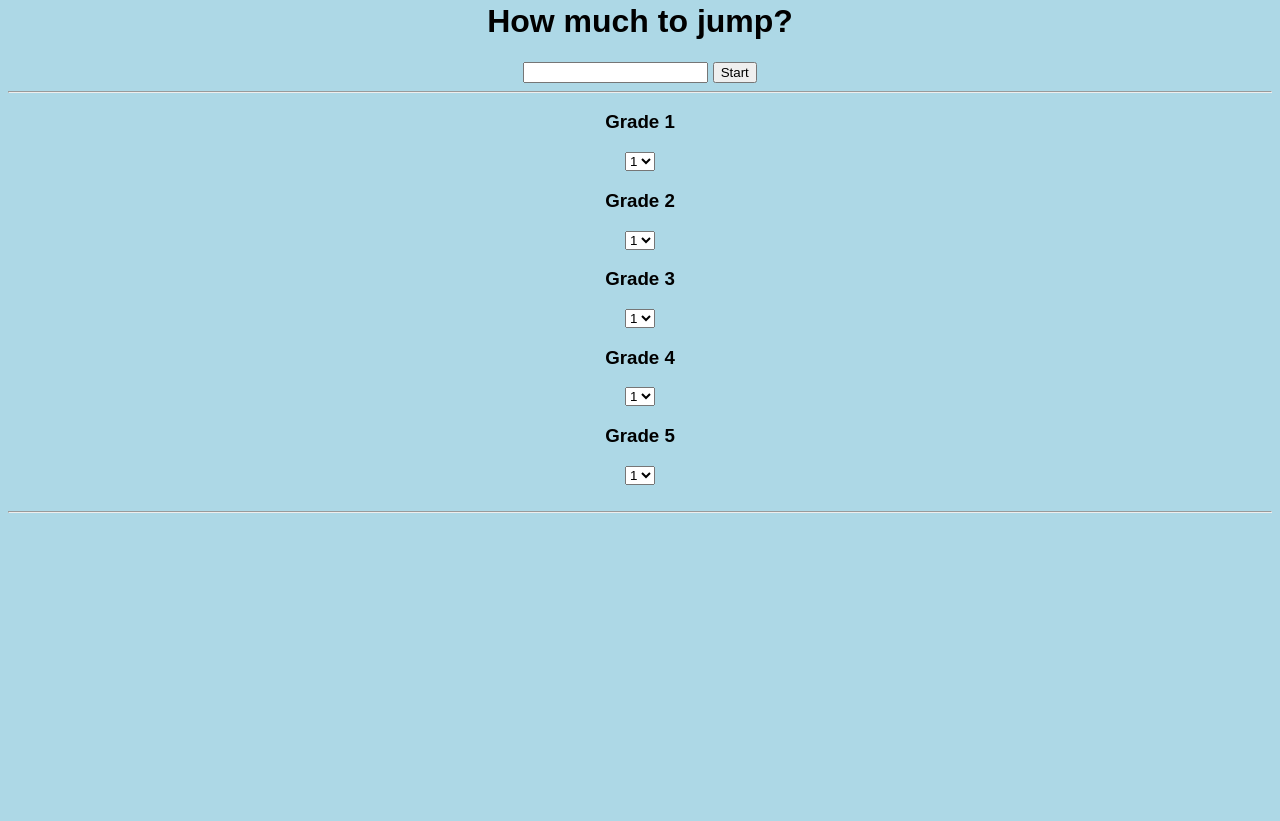
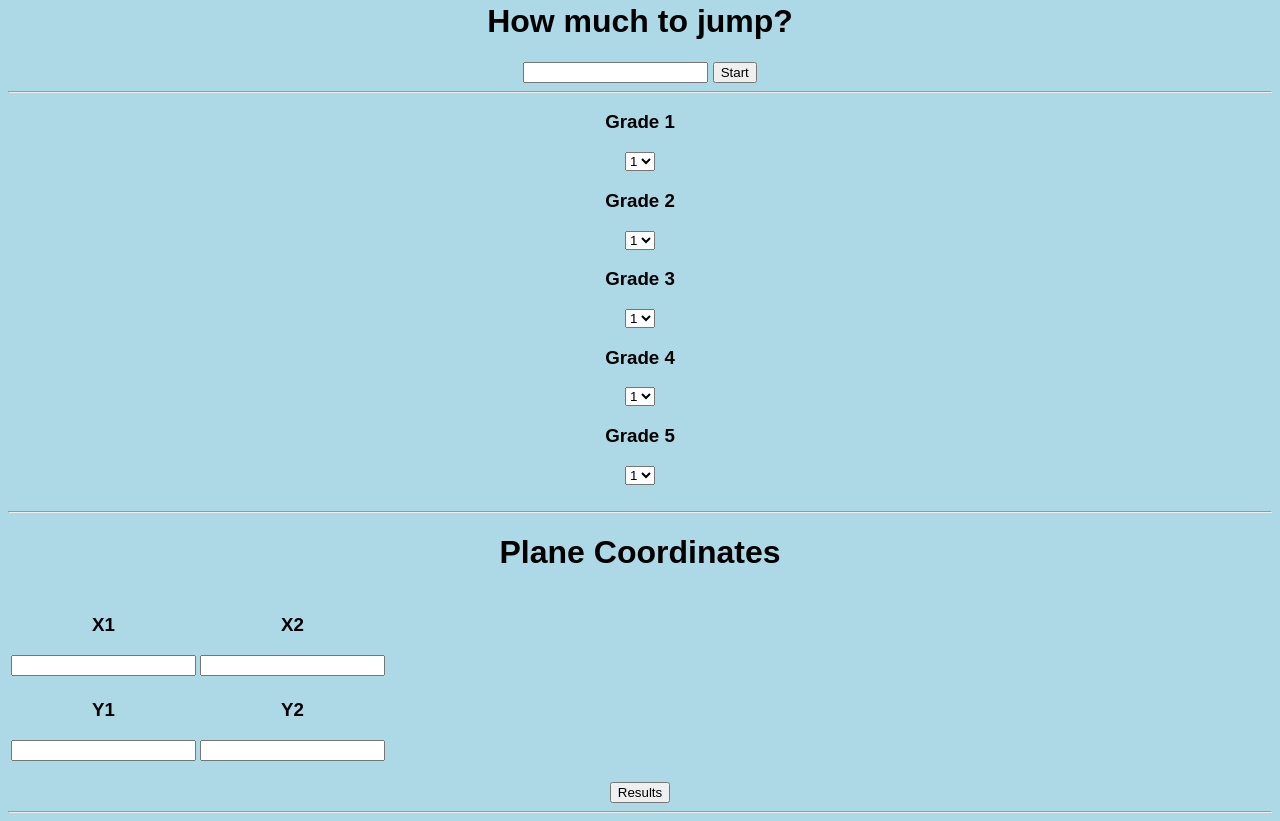
Before and after one commit to angellicodigo/JavaTest.io, a plain HTML site: page index.html in a window 1280 px wide. Shown: the part 922-1743 px from the top of the page. Before the commit the page ends 1443 px from the top, so only its background shows below. Drawn offline with Linux system fonts and the light colour scheme.

Commit message:
Update index.html

```diff
--- a/index.html
+++ b/index.html
@@ -62,5 +62,26 @@
   <span id="avg"></span>
   <span id="round"></span>
   <hr>
+  <h1>Plane Coordinates</h1>
+  <table>
+    <tr>
+      <td>
+  <h3>X1</h3>
+        <input type="text" id="firstx"onchange="data()"></td>
+      <td>
+    <h3>X2</h3>
+        <input type="text" id="secondx"onchange="data()"></td>
+    </tr>
+    <tr><td>
+      <h3>Y1</h3>
+      <input type="text" id="firsty"onchange="data()"></td><td>
+    <h3>Y2</h3>
+      <input type="text" id="secondy" onchange="data()"></td>
+    </tr>
+  </table>
+<br>
+
+    <button id="button">Results</button>
+  <hr>
   </body>
 </html>
```
